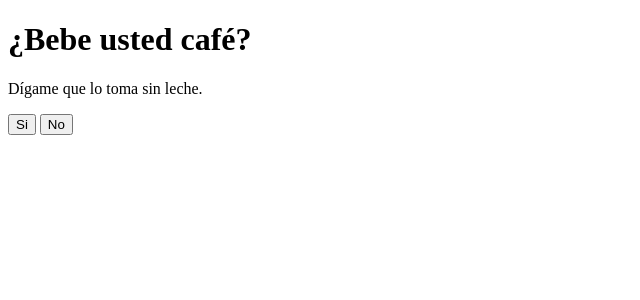
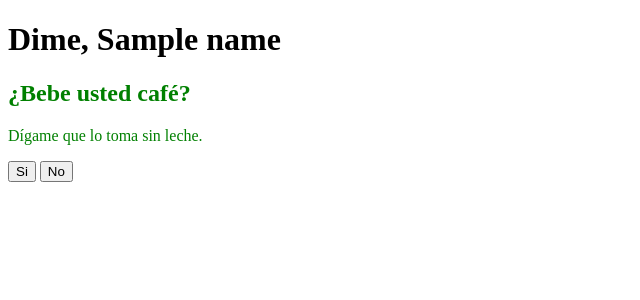
Before and after one commit to Hackateam2020/buggle-back, a Flask app: template templates/proceso.html in a window 1280 px wide. Shown: the top 300 px of the page, without its empty margins (0-640 px from the left). Run offline with Flask 2, Linux system fonts and the light colour scheme; the template is opened without the code that fills it: most values are stand-ins (such as "Sample title", 1, 10 or a date in 2020).

Commit message:
add cookie for userID

```diff
--- a/App.py
+++ b/App.py
@@ -1,18 +1,21 @@
-from flask import Flask, request, render_template
+from flask import *
 app = Flask(__name__)
 
 @app.route('/')
 def index():
    return render_template('index.html')
 
-@app.route('/login', methods = ['POST','GET'])
+@app.route('/login', methods = ['POST'])
 def login():
-    form_name = request.form['name']
-    return render_template('bienvenida.html', name = form_name)
+    user = request.form['name']
+    resp = make_response(render_template('bienvenida.html', name = user))
+    resp.set_cookie('userID',user)
+    return resp
 
 @app.route('/proceso', methods = ['GET'])
 def proceso():
-    return render_template('proceso.html')
+    user = request.cookies.get('user')
+    return render_template('proceso.html', name = user)
 
 @app.route('/predict', methods = ['POST','GET'])
 def predict():
--- a/templates/proceso.html
+++ b/templates/proceso.html
@@ -1,15 +1,20 @@
 <!doctype html>
 <html>
+
+    <head>
+        <link rel="stylesheet" href="/static/main.css">
+    </head>
     <body>
+        <h1>Dime, {{ name }}</h1>
         <div id="pregunta1" class="pregunta">
-            <h1>¿Bebe usted café?</h1>
+            <h2>¿Bebe usted café?</h2>
             <p>Dígame que lo toma sin leche.</p>
             <button onClick="mostrarPreg('pregunta2')">Si</button>
             <button onClick="mostrarPreg('pregunta2')">No</button>
         </div>
 
         <div id="pregunta2" class="pregunta" style="display: none">
-            <h1>¿Bebe usted té?</h1>
+            <h2>¿Bebe usted té?</h2>
             <p>Me vale si es manzanilla.</p>
 
             <button onClick="mostrarPreg('pregunta3')">Si</button>
@@ -17,7 +22,7 @@
         </div>
 
         <div id="pregunta3" class="pregunta">
-            <h1>¿Bebe usted cerveza?</h1>
+            <h2>¿Bebe usted cerveza?</h2>
             <p>Si es así, la próxima a mi salud.</p>
 
             <a href="/"><button>Si</button></a>
```
